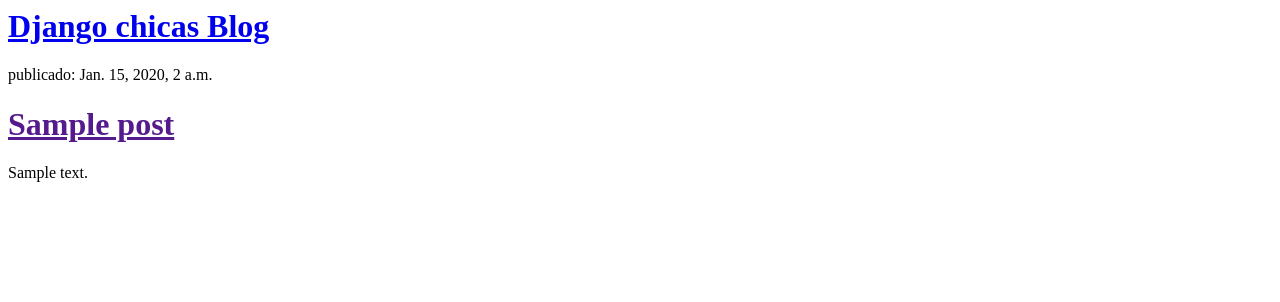
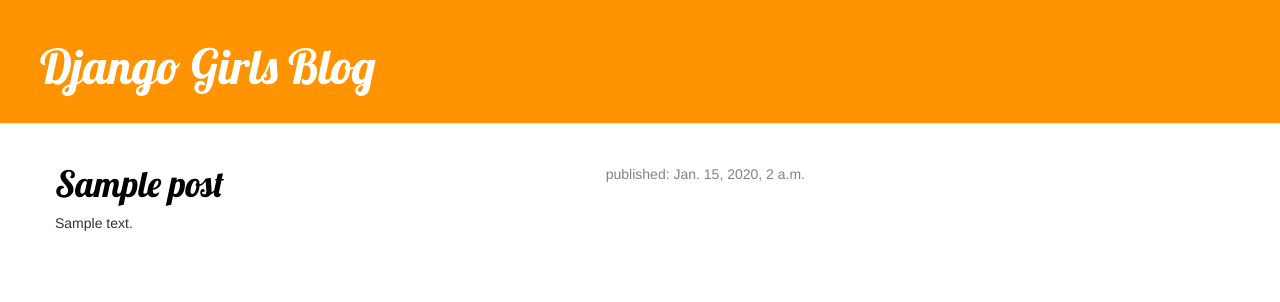
Before and after one commit to bologno/my-first-blog, a Django app: template blog/templates/blog/post_list.html in a window 1280 px wide. Shown: the top 302 px of the page. Run offline with Django 3.2, Linux system fonts and the light colour scheme; the template is opened without the code that fills it: values that come from a table or form of the project are taken from there, others are empty; tables that the repository leaves empty hold one stand-in row (values such as "Sample post"); some libraries are stand-ins or nearby versions.

Commit message:
html update

```diff
--- a/blog/templates/blog/post_list.html
+++ b/blog/templates/blog/post_list.html
@@ -1 +1,28 @@
-<div><h1><a href="/"> Django chicas Blog </a></h1></div>{% for post in posts %} <div><p> publicado: {{ post.published_date }} </p><h1><a href = "">{{ post.title }} </a></h1><p>{{ post.text|linebreaksbr }} </p></div>{% endfor %}
+{% load static %}
+<html>
+    <head>
+        <div class="page-header">
+            <h1><a href="/">Django Girls Blog</a></h1>
+        </div>
+        <title>Django Girls blog</title>
+        <link href="//fonts.googleapis.com/css?family=Lobster&subset=latin,latin-ext" rel="stylesheet" type="text/css">
+        <link rel="stylesheet" href="//maxcdn.bootstrapcdn.com/bootstrap/3.2.0/css/bootstrap.min.css">
+        <link rel="stylesheet" href="//maxcdn.bootstrapcdn.com/bootstrap/3.2.0/css/bootstrap-theme.min.css">
+        <link rel="stylesheet" href="{% static 'css/blog.css' %}">
+    </head>
+    <div class="content container">
+        <div class="row">
+            <div class="col-md-8">
+                {% for post in posts %}
+                    <div class="post">
+                        <div class="date">
+                            <p>published: {{ post.published_date }}</p>
+                        </div>
+                        <h1><a href="">{{ post.title }}</a></h1>
+                        <p>{{ post.text|linebreaksbr }}</p>
+                    </div>
+                {% endfor %}
+            </div>
+        </div>
+    </div>
+</html>
```
